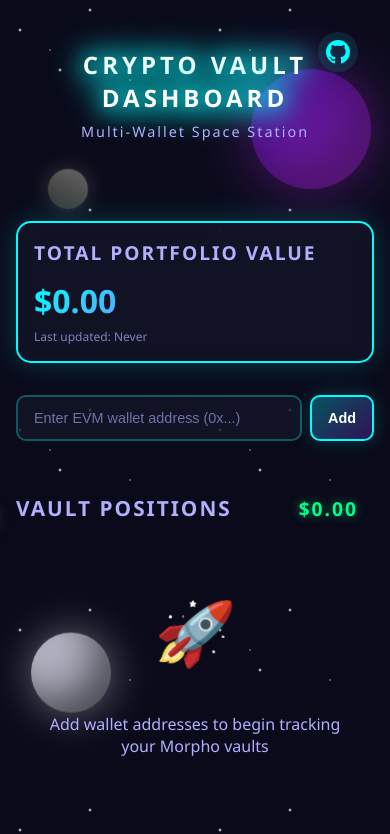
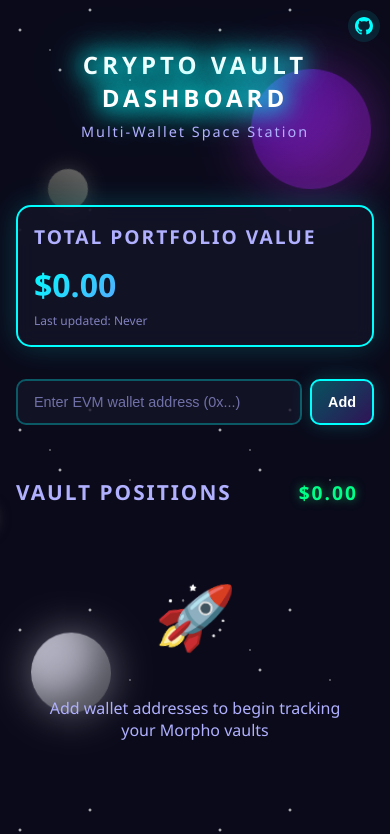
Before and after one commit to lekom/crypto-vault-dashboard, a website built with Vite: page index.html in a window 390 px wide. Shown: the top 834 px of the page. Built offline with nearby package versions, Linux system fonts and the light colour scheme; what @moonwell-fi/moonwell-sdk would draw is missing.

Commit message:
fix gh icon placement

```diff
--- a/index.html
+++ b/index.html
@@ -14,16 +14,17 @@
     </div>
 
     <div class="container">
+        <a href="https://github.com/lekom/crypto-vault-dashboard" target="_blank" rel="noopener noreferrer" class="github-link" aria-label="View on GitHub">
+            <svg width="24" height="24" viewBox="0 0 16 16" fill="currentColor">
+                <path d="M8 0C3.58 0 0 3.58 0 8c0 3.54 2.29 6.53 5.47 7.59.4.07.55-.17.55-.38 0-.19-.01-.82-.01-1.49-2.01.37-2.53-.49-2.69-.94-.09-.23-.48-.94-.82-1.13-.28-.15-.68-.52-.01-.53.63-.01 1.08.58 1.23.82.72 1.21 1.87.87 2.33.66.07-.52.28-.87.51-1.07-1.78-.2-3.64-.89-3.64-3.95 0-.87.31-1.59.82-2.15-.08-.2-.36-1.02.08-2.12 0 0 .67-.21 2.2.82.64-.18 1.32-.27 2-.27.68 0 1.36.09 2 .27 1.53-1.04 2.2-.82 2.2-.82.44 1.1.16 1.92.08 2.12.51.56.82 1.27.82 2.15 0 3.07-1.87 3.75-3.65 3.95.29.25.54.73.54 1.48 0 1.07-.01 1.93-.01 2.2 0 .21.15.46.55.38A8.013 8.013 0 0016 8c0-4.42-3.58-8-8-8z"/>
+            </svg>
+        </a>
+
         <header class="header">
             <h1 class="title">
                 <span class="glow">CRYPTO VAULT DASHBOARD</span>
             </h1>
             <p class="subtitle">Multi-Wallet Space Station</p>
-            <a href="https://github.com/lekom/crypto-vault-dashboard" target="_blank" rel="noopener noreferrer" class="github-link" aria-label="View on GitHub">
-                <svg width="24" height="24" viewBox="0 0 16 16" fill="currentColor">
-                    <path d="M8 0C3.58 0 0 3.58 0 8c0 3.54 2.29 6.53 5.47 7.59.4.07.55-.17.55-.38 0-.19-.01-.82-.01-1.49-2.01.37-2.53-.49-2.69-.94-.09-.23-.48-.94-.82-1.13-.28-.15-.68-.52-.01-.53.63-.01 1.08.58 1.23.82.72 1.21 1.87.87 2.33.66.07-.52.28-.87.51-1.07-1.78-.2-3.64-.89-3.64-3.95 0-.87.31-1.59.82-2.15-.08-.2-.36-1.02.08-2.12 0 0 .67-.21 2.2.82.64-.18 1.32-.27 2-.27.68 0 1.36.09 2 .27 1.53-1.04 2.2-.82 2.2-.82.44 1.1.16 1.92.08 2.12.51.56.82 1.27.82 2.15 0 3.07-1.87 3.75-3.65 3.95.29.25.54.73.54 1.48 0 1.07-.01 1.93-.01 2.2 0 .21.15.46.55.38A8.013 8.013 0 0016 8c0-4.42-3.58-8-8-8z"/>
-                </svg>
-            </a>
         </header>
 
         <div class="total-balance-section">
--- a/styles.css
+++ b/styles.css
@@ -159,7 +159,7 @@
 /* Header */
 .header {
     text-align: center;
-    margin-bottom: 3rem;
+    margin-bottom: 2rem;
     padding: 2rem 0;
 }
 
@@ -203,8 +203,8 @@
 
 .github-link {
     position: absolute;
-    top: 2rem;
-    right: 2rem;
+    top: 10px;
+    right: 10px;
     color: var(--primary);
     transition: all 0.3s ease;
     display: flex;
@@ -214,6 +214,7 @@
     height: 40px;
     border-radius: 50%;
     background: rgba(0, 255, 255, 0.1);
+    z-index: 1000;
 }
 
 .github-link:hover {
@@ -758,6 +759,16 @@
         font-size: 0.9rem;
     }
 
+    .github-link {
+        width: 32px;
+        height: 32px;
+    }
+
+    .github-link svg {
+        width: 18px;
+        height: 18px;
+    }
+
     .input-group {
         gap: 0.5rem;
     }
```
